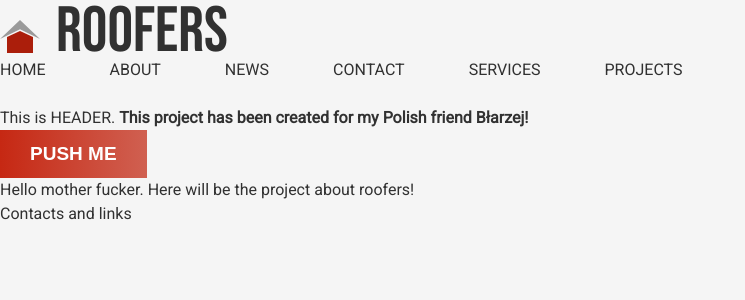
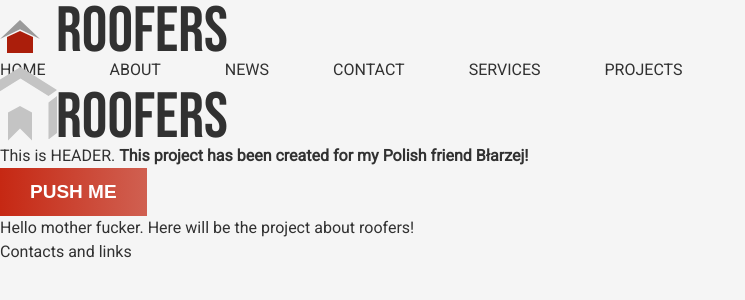
Before and after one commit to PavelNovik/roofer, a React (Vite) app: page / in a window 1280 px wide. Shown: the top 300 px of the page, without its empty margins (0-745 px from the left). Built offline with nearby package versions, Linux system fonts and the light colour scheme.

Commit message:
some check

```diff
--- a/src/components/layout/header/header.tsx
+++ b/src/components/layout/header/header.tsx
@@ -1,17 +1,21 @@
 import { Logo } from '@/components/ui/logo/logo'
 import { Typography } from '@/components/ui/typography/typography'
 import s from './header.module.scss'
+import { PartnerLogo } from '@/components/ui/logo/partner-logo'
 
 export const Header = () => {
   return (
     <header style={{ marginTop: '20px' }}>
       <Logo />
-      <div className={s.menuList}>
+      <ul className={s.menuList}>
         {menuList.map(i => (
-          <Typography key={i}>{i}</Typography>
+          <li key={i}>
+            <Typography>{i}</Typography>
+          </li>
         ))}
-      </div>
+      </ul>
       <br />
+      <PartnerLogo />
       This is HEADER. <b>This project has been created for my Polish friend Błarzej!</b>
     </header>
   )
```
